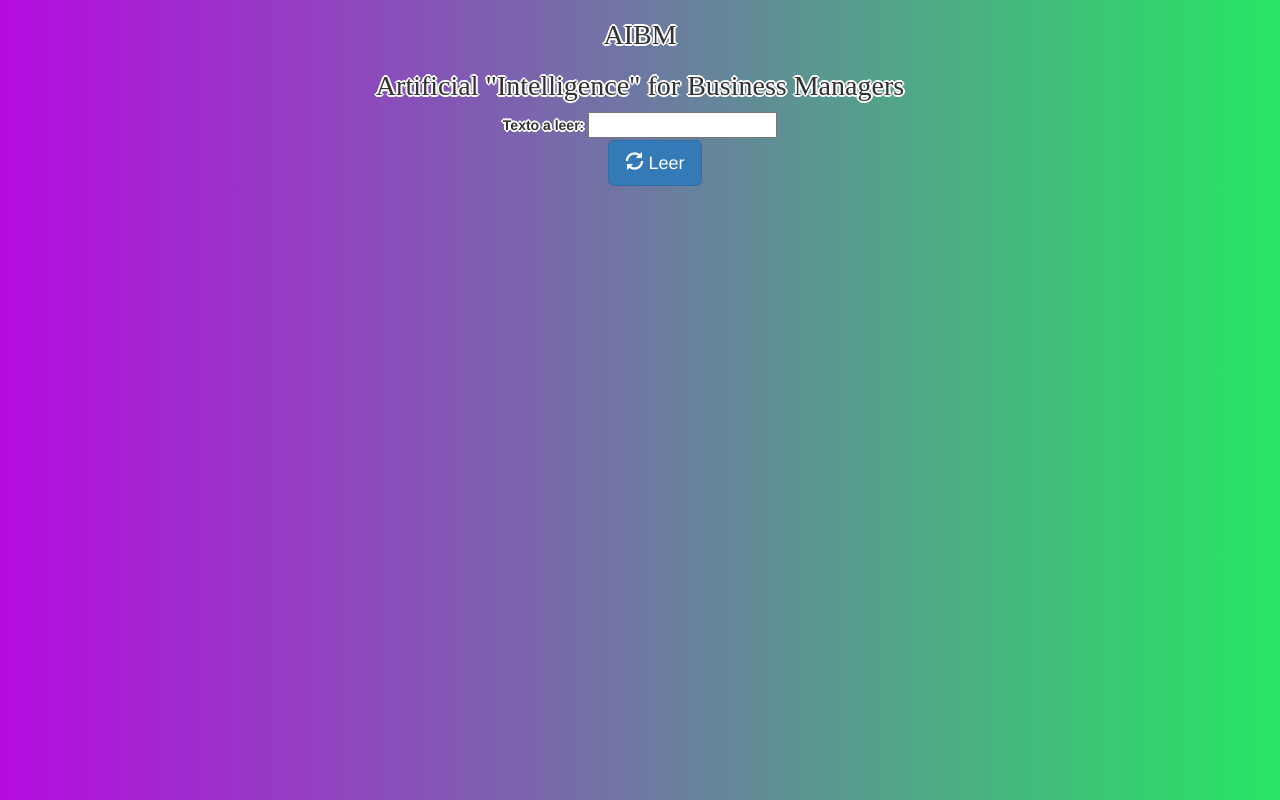
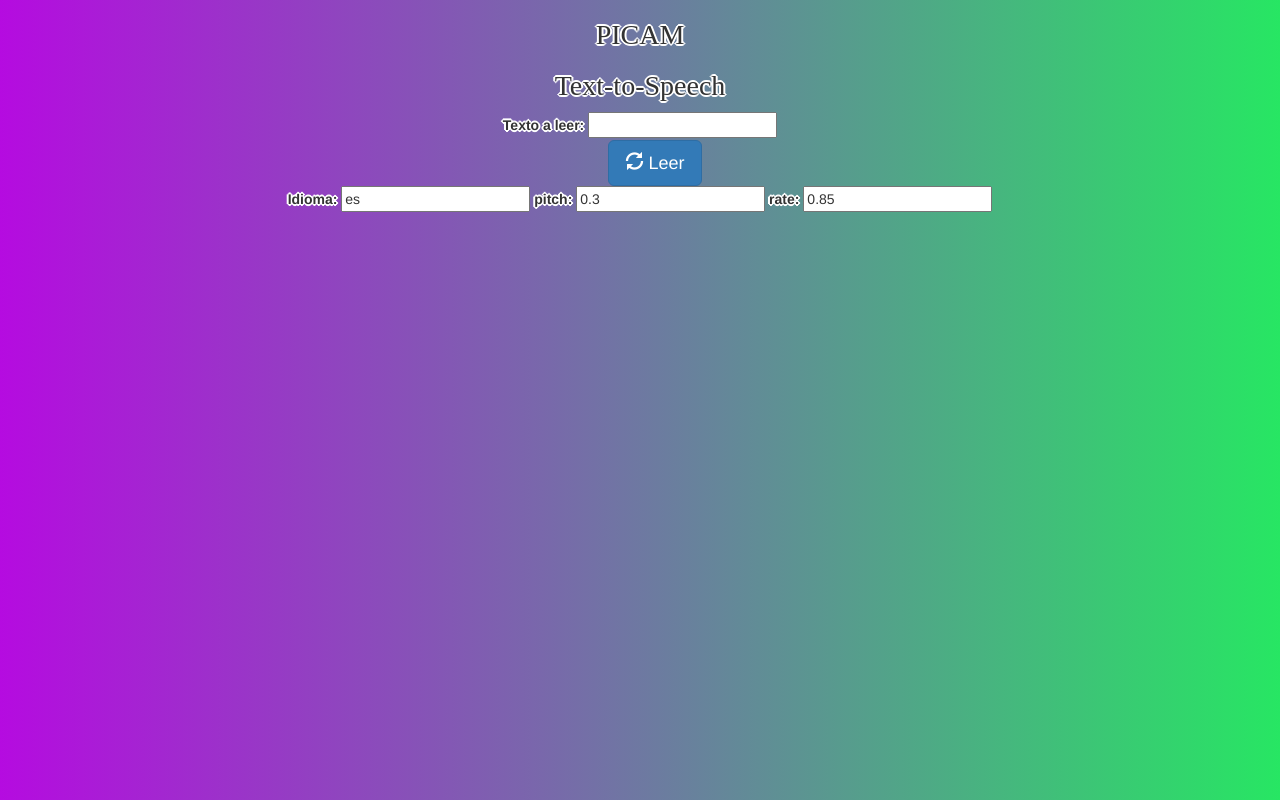
Before and after one commit to glidder/Glidder.github.io, a plain HTML site: page index.html in a window 1280 px wide. Drawn offline with nearby package versions, Linux system fonts and the light colour scheme.

Commit message:
Update index.html

```diff
--- a/index.html
+++ b/index.html
@@ -1,8 +1,8 @@
 <!DOCTYPE HTML>
 <html lang="en">
 <head>
-	<meta name="keywords" content="AICAM, PICAM, ai, comercial, demo, sparkle, generator">
-	<meta name="description" content="A Commercial-Mission-Ready Artificial Intelligence">
+	<meta name="keywords" content="AICAM, PICAM, ai, voice, reader">
+	<meta name="description" content="PICAM text-to-speech">
 	<meta name="author" content="Luis Quintana (@Glidder_)">
 	<meta charset="UTF-8">
 	<meta name="viewport" content="width=device-width, initial-scale=1">
@@ -13,7 +13,7 @@
 	<link rel="stylesheet" href="https://maxcdn.bootstrapcdn.com/bootstrap/3.3.5/css/bootstrap.min.css">
 	<script src="https://maxcdn.bootstrapcdn.com/bootstrap/3.3.5/js/bootstrap.min.js"></script>
 
-	<title> AIBM </title>
+	<title> PICAM </title>
 </head>
 
 <body role="document" style="background: rgba(181,11,224,1);
@@ -25,8 +25,8 @@ background: -ms-linear-gradient(left, rgba(181,11,224,1) 0%, rgba(39,230,99,1) 1
 background: linear-gradient(to right, rgba(181,11,224,1) 0%, rgba(39,230,99,1) 100%);
 filter: progid:DXImageTransform.Microsoft.gradient( startColorstr='#b50be0', endColorstr='#27e663', GradientType=1 );">
 	<div class="container text-center" role="main" style="text-shadow: 2px 0 0 #fff, -2px 0 0 #fff, 0 2px 0 #fff, 0 -2px 0 #fff, 1px 1px #fff, -1px -1px 0 #fff, 1px -1px 0 #fff, -1px 1px 0 #fff;">
-		<h1 style="font-family: 'Ultra', serif; font-size: 200%;"> AIBM </h1>
-		<h3 style="font-family: 'Ultra', serif; font-size: 200%;"> Artificial "Intelligence" for Business Managers </h3>
+		<h1 style="font-family: 'Ultra', serif; font-size: 200%;"> PICAM </h1>
+		<h3 style="font-family: 'Ultra', serif; font-size: 200%;"> Text-to-Speech </h3>
 
 		<div class="container" style="font-size: 200%; font-family: 'Bangers'; color:darkred;">
 			<span id="content"></span>
@@ -38,6 +38,14 @@ filter: progid:DXImageTransform.Microsoft.gradient( startColorstr='#b50be0', end
 		<div class="container">
 			<button class="btn btn-primary btn-lg" onclick="start()"><span class="glyphicon glyphicon-refresh"></span> Leer</button>
 		</div>
+		<div>
+    			<label for="uname">Idioma: </label>
+    			<input type="text" id="idioma" name="idioma" value="es">
+			<label for="uname">pitch: </label>
+			<input id="pitch" type="number" value = 0.3>
+			<label for="uname">rate: </label>
+			<input id="rate" type="number" value = 0.85>
+  		</div>
 	</div>
 	<script>
 
@@ -49,10 +57,10 @@ filter: progid:DXImageTransform.Microsoft.gradient( startColorstr='#b50be0', end
 
 	function speak(msg){
 		var utterance = new SpeechSynthesisUtterance(msg);
-		utterance.lang = 'es';
+		utterance.lang = document.getElementById("idioma").value;
 		//utterance.voice = window.speechSynthesis.getVoices()[38];
-		utterance.pitch = 0.3;
-		utterance.rate = 0.85;
+		utterance.pitch = document.getElementById("pitch").value;
+		utterance.rate = document.getElementById("rate").value;
 		window.speechSynthesis.speak(utterance);
 	}
 	</script>
```
